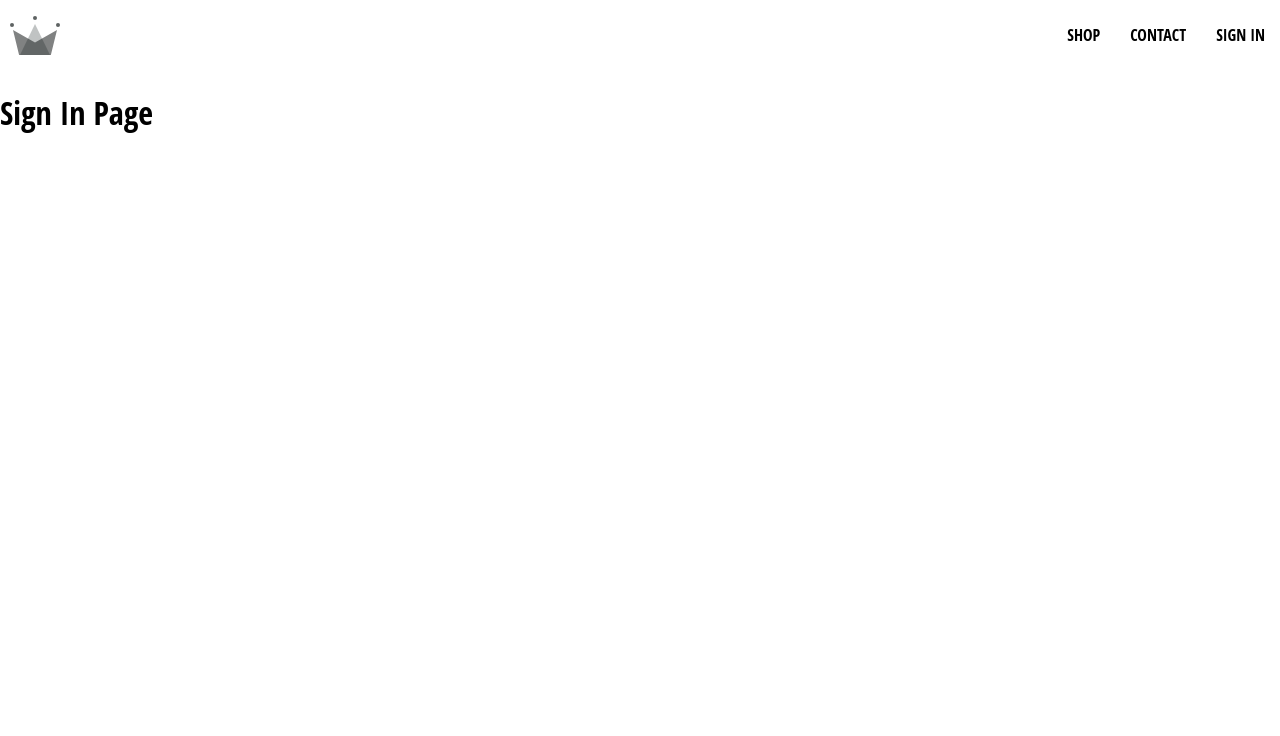
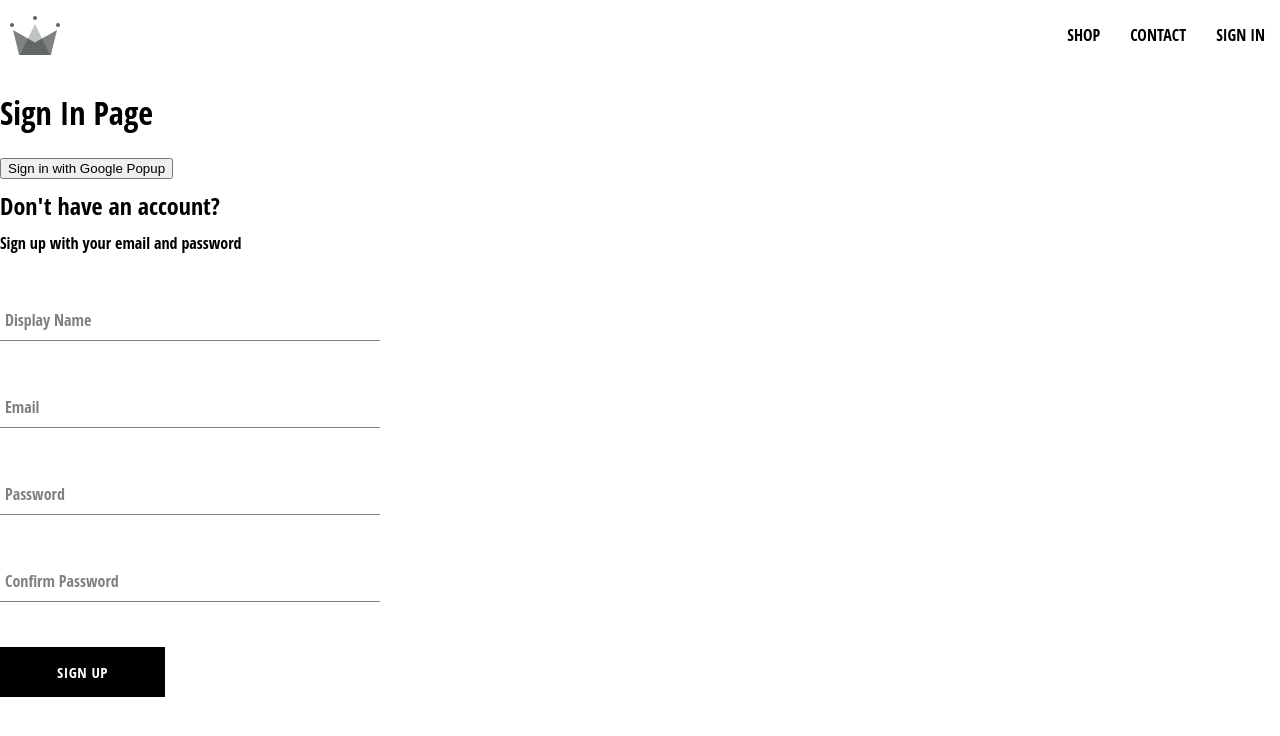
Before and after one commit to cv-bit/crwn-clothing, a React (Create React App) app: page /signIn in a window 1280 px wide. Shown: the top 736 px of the page. Built offline with nearby package versions, Linux system fonts and the light colour scheme; the HTML template or start-up script is replaced by a standard one.

Commit message:
working on sign up

```diff
--- /dev/null
+++ b/src/components/button/button.component.jsx
@@ -0,0 +1,19 @@
+import './button.styles.scss';
+
+const BUTTON_TYPE_CLASSES = {
+google: 'google-sign-in',
+inverted: 'inverted',
+};
+
+const Button = ({ children, buttonType, ...otherProps }) => {
+return (
+    <button
+    className={`button-container ${BUTTON_TYPE_CLASSES[buttonType]}`}
+    {...otherProps}
+    >
+    {children}
+    </button>
+);
+};
+
+export default Button;
--- /dev/null
+++ b/src/components/button/button.styles.scss
@@ -0,0 +1,46 @@
+.button-container {
+    min-width: 165px;
+    width: auto;
+    height: 50px;
+    letter-spacing: 0.5px;
+    line-height: 50px;
+    padding: 0 35px 0 35px;
+    font-size: 15px;
+    background-color: black;
+    color: white;
+    text-transform: uppercase;
+    font-family: 'Open Sans Condensed';
+    font-weight: bolder;
+    border: none;
+    cursor: pointer;
+    display: flex;
+    justify-content: center;
+
+    &:hover {
+    background-color: white;
+    color: black;
+    border: 1px solid black;
+    }
+
+    &.google-sign-in {
+    background-color: #4285f4;
+    color: white;
+
+    &:hover {
+        background-color: #357ae8;
+        border: none;
+    }
+    }
+
+    &.inverted {
+    background-color: white;
+    color: black;
+    border: 1px solid black;
+
+    &:hover {
+        background-color: black;
+        color: white;
+        border: none;
+    }
+    }
+}
--- /dev/null
+++ b/src/components/form-input/form-input.component.jsx
@@ -0,0 +1,20 @@
+import './form-input.styles.scss';
+
+const FormInput = ({ label, ...otherProps }) => {
+return (
+    <div className='group'>
+    <input className='form-input' {...otherProps} />
+    {label && (
+        <label
+        className={`${
+            otherProps.value.length ? 'shrink' : ''
+        } form-input-label`}
+        >
+        {label}
+        </label>
+    )}
+    </div>
+);
+};
+
+export default FormInput;
--- /dev/null
+++ b/src/components/form-input/form-input.styles.scss
@@ -0,0 +1,54 @@
+$sub-color: grey;
+$main-color: black;
+
+@mixin shrinkLabel {
+top: -14px;
+font-size: 12px;
+color: $main-color;
+}
+
+.group {
+position: relative;
+margin: 45px 0;
+
+.form-input {
+    background: none;
+    background-color: white;
+    color: $sub-color;
+    font-size: 18px;
+    padding: 10px 10px 10px 5px;
+    display: block;
+    width: 100%;
+    border: none;
+    border-radius: 0;
+    border-bottom: 1px solid $sub-color;
+    margin: 25px 0;
+
+    &:focus {
+    outline: none;
+    }
+
+    &:focus ~ .form-input-label {
+    @include shrinkLabel();
+    }
+}
+
+input[type='password'] {
+    letter-spacing: 0.3em;
+}
+
+.form-input-label {
+    color: $sub-color;
+    font-size: 16px;
+    font-weight: normal;
+    position: absolute;
+    pointer-events: none;
+    left: 5px;
+    top: 10px;
+    transition: 300ms ease all;
+
+    &.shrink {
+    @include shrinkLabel();
+    }
+}
+}
--- /dev/null
+++ b/src/components/sign-up-form/sign-up-form.component.jsx
@@ -0,0 +1,105 @@
+import { useState } from 'react';
+
+import FormInput from '../form-input/form-input.component';
+import Button from '../button/button.component';
+
+import {
+createAuthUserWithEmailAndPassword,
+createUserDocumentFromAuth,
+} from '../../utils/firebase/firebase.utils';
+
+import './sign-up-form.styles.scss';
+
+const defaultFormFields = {
+displayName: '',
+email: '',
+password: '',
+confirmPassword: '',
+};
+
+const SignUpForm = () => {
+const [formFields, setFormFields] = useState(defaultFormFields);
+const { displayName, email, password, confirmPassword } = formFields;
+
+const resetFormFields = () => {
+    setFormFields(defaultFormFields);
+};
+
+const handleSubmit = async (event) => {
+    event.preventDefault();
+
+    if (password !== confirmPassword) {
+    alert('passwords do not match');
+    return;
+    }
+
+    try {
+    const { user } = await createAuthUserWithEmailAndPassword(
+        email,
+        password
+    );
+
+    await createUserDocumentFromAuth(user, { displayName });
+    resetFormFields();
+    } catch (error) {
+    if (error.code === 'auth/email-already-in-use') {
+        alert('Cannot create user, email already in use');
+    } else {
+        console.log('user creation encountered an error', error);
+    }
+    }
+};
+
+const handleChange = (event) => {
+    const { name, value } = event.target;
+
+    setFormFields({ ...formFields, [name]: value });
+};
+
+return (
+    <div className='sign-up-container'>
+    <h2>Don't have an account?</h2>
+    <span>Sign up with your email and password</span>
+    <form onSubmit={handleSubmit}>
+        <FormInput
+        label='Display Name'
+        type='text'
+        required
+        onChange={handleChange}
+        name='displayName'
+        value={displayName}
+        />
+
+        <FormInput
+        label='Email'
+        type='email'
+        required
+        onChange={handleChange}
+        name='email'
+        value={email}
+        />
+
+        <FormInput
+        label='Password'
+        type='password'
+        required
+        onChange={handleChange}
+        name='password'
+        value={password}
+        />
+
+        <FormInput
+        label='Confirm Password'
+        type='password'
+        required
+        onChange={handleChange}
+        name='confirmPassword'
+        value={confirmPassword}
+        />
+        <Button type='submit'>Sign Up</Button>
+    </form>
+    </div>
+);
+};
+
+export default SignUpForm;
--- /dev/null
+++ b/src/components/sign-up-form/sign-up-form.styles.scss
@@ -0,0 +1,9 @@
+.sign-up-container {
+    display: flex;
+    flex-direction: column;
+    width: 380px;
+
+    h2 {
+    margin: 10px 0;
+    }
+}
--- a/src/routes/sign-in/sign-in.component.jsx
+++ b/src/routes/sign-in/sign-in.component.jsx
@@ -1,9 +1,23 @@
+import {
+    signInWithGooglePopup,
+    createUserDocumentFromAuth,
+} from '../../utils/firebase/firebase.utils';
+
+import SignUpForm from '../../components/sign-up-form/sign-up-form.component';
+
 const SignIn = () => {
+    const logGoogleUser = async () => {
+    const { user } = await signInWithGooglePopup();
+    const userDocRef = await createUserDocumentFromAuth(user);
+    };
+
     return (
-        <div>
-            <h1>Sign In Page</h1>
-        </div>
-    )
-}
+    <div>
+        <h1>Sign In Page</h1>
+        <button onClick={logGoogleUser}>Sign in with Google Popup</button>
+        <SignUpForm />
+    </div>
+    );
+};
 
-export default SignIn
+export default SignIn;
--- /dev/null
+++ b/src/utils/firebase/firebase.utils.js
@@ -0,0 +1,73 @@
+// Import the functions you need from the SDKs you need
+import { initializeApp } from "firebase/app";
+import { getAuth, signInWithRedirect, signInWithPopup, GoogleAuthProvider, createUserWithEmailAndPassword, } from 'firebase/auth'
+import { getFirestore, doc, getDoc, setDoc } from 'firebase/firestore';
+// TODO: Add SDKs for Firebase products that you want to use
+// https://firebase.google.com/docs/web/setup#available-libraries
+
+// Your web app's Firebase configuration
+const firebaseConfig = {
+    apiKey: "AIzaSyD_w8XNnYQdWvSQsI9SHJwkeykUVff6rM8",
+    authDomain: "crwn-clothing-db-928f8.firebaseapp.com",
+    projectId: "crwn-clothing-db-928f8",
+    storageBucket: "crwn-clothing-db-928f8.appspot.com",
+    messagingSenderId: "366881717704",
+    appId: "1:366881717704:web:b47aa16ea03e98d4e2d4fd"
+};
+
+// Initialize Firebase
+const firebaseApp = initializeApp(firebaseConfig);
+
+const googleProvider = new GoogleAuthProvider();
+
+googleProvider.setCustomParameters({
+    prompt: 'select_account',
+});
+
+
+const provider = new GoogleAuthProvider()
+provider.setCustomParameters({
+    prompt: 'select_account'
+})
+
+export const auth = getAuth()
+export const signInWithGooglePopup = () => signInWithPopup(auth, provider)
+export const signInWithGoogleRedirect = () =>
+signInWithRedirect(auth, googleProvider);
+
+export const db = getFirestore();
+
+export const createUserDocumentFromAuth = async (
+userAuth,
+additionalInformation = {}
+) => {
+if (!userAuth) return;
+
+const userDocRef = doc(db, 'users', userAuth.uid);
+
+const userSnapshot = await getDoc(userDocRef);
+
+if (!userSnapshot.exists()) {
+    const { displayName, email } = userAuth;
+    const createdAt = new Date();
+
+    try {
+    await setDoc(userDocRef, {
+        displayName,
+        email,
+        createdAt,
+        ...additionalInformation,
+    });
+    } catch (error) {
+    console.log('error creating the user', error.message);
+    }
+}
+
+return userDocRef;
+};
+
+export const createAuthUserWithEmailAndPassword = async (email, password) => {
+if (!email || !password) return;
+
+return await createUserWithEmailAndPassword(auth, email, password);
+};
```
